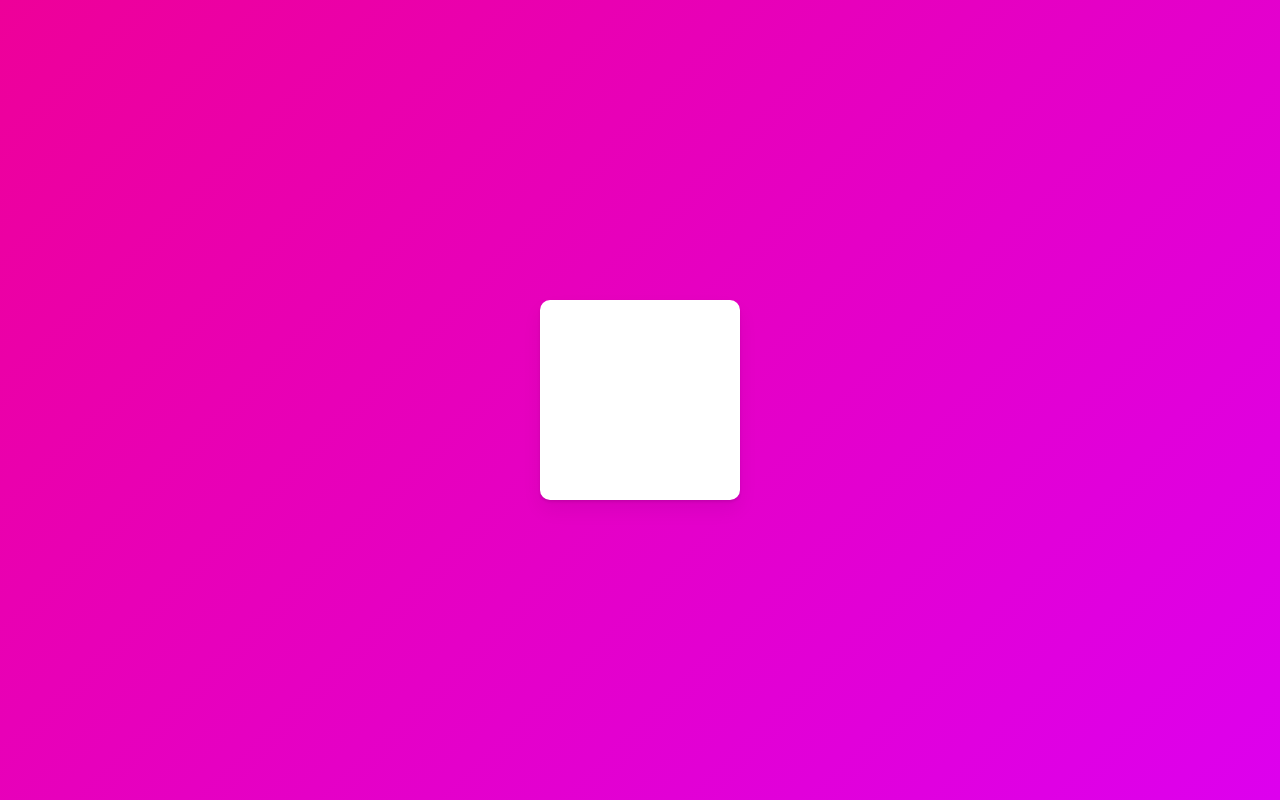
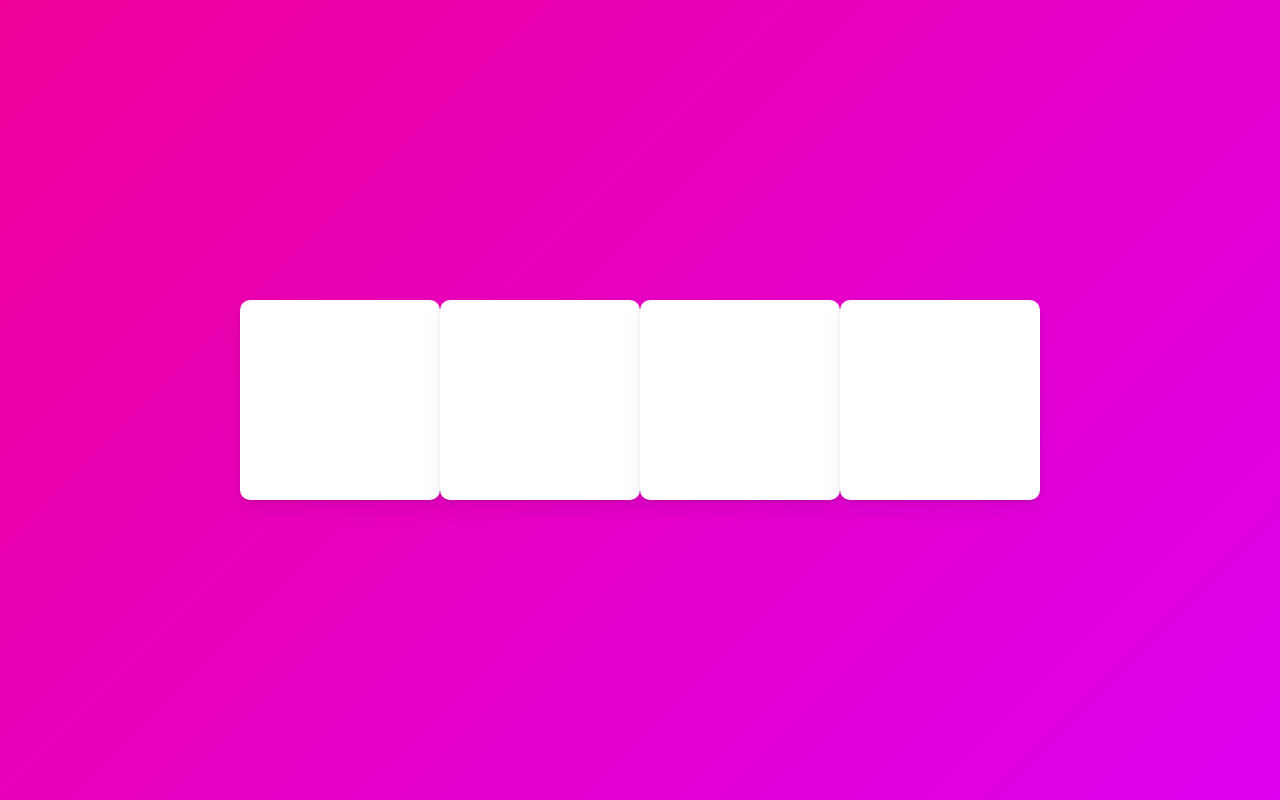
Before and after one commit to jiwoon-code/react-animation, a React (Create React App) app: page / in a window 1280 px wide. Built offline with nearby package versions, Linux system fonts and the light colour scheme.

Commit message:
variation commit

```diff
--- a/package.json
+++ b/package.json
@@ -10,6 +10,7 @@
     "@types/node": "^16.18.13",
     "@types/react": "^18.0.28",
     "@types/react-dom": "^18.0.11",
+    "framer-motion": "^10.0.1",
     "react": "^18.2.0",
     "react-dom": "^18.2.0",
     "react-scripts": "5.0.1",
--- a/src/App.tsx
+++ b/src/App.tsx
@@ -1,6 +1,7 @@
 import styled from "styled-components";
+import { motion } from "framer-motion";
 
-const Wrapper = styled.div`
+const Wrapper = styled(motion.div)`
   height: 100vh;
   width: 100vw;
   display: flex;
@@ -8,7 +9,7 @@ const Wrapper = styled.div`
   align-items: center;
 `;
 
-const Box = styled.div`
+const Box = styled(motion.div)`
   width: 200px;
   height: 200px;
   background-color: white;
@@ -16,10 +17,22 @@ const Box = styled.div`
   box-shadow: 0 2px 3px rgba(0, 0, 0, 0.1), 0 10px 20px rgba(0, 0, 0, 0.06);
 `;
 
+const myVars = {
+  start: { scale: 0 },
+  end: {
+    scale: 1,
+    rotate: 360,
+    transition: { type: "spring", bounce: 0.35, delay: 0.5 },
+  },
+};
+
 function App() {
   return (
     <Wrapper>
-      <Box />
+      <Box variants={myVars} initial="start" animate="end" />
+      <Box variants={myVars} initial="start" animate="end" />
+      <Box variants={myVars} initial="start" animate="end" />
+      <Box variants={myVars} initial="start" animate="end" />
     </Wrapper>
   );
 }
```
Also changed, not shown: 1 other file (tests, documents, lock files or other folders).
